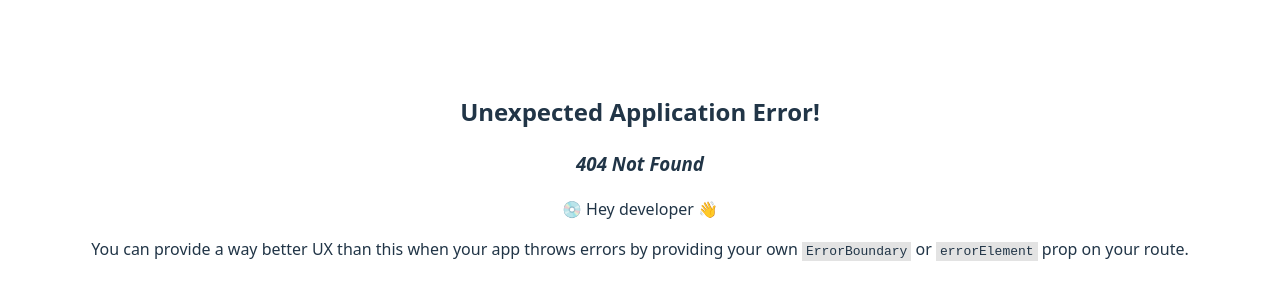
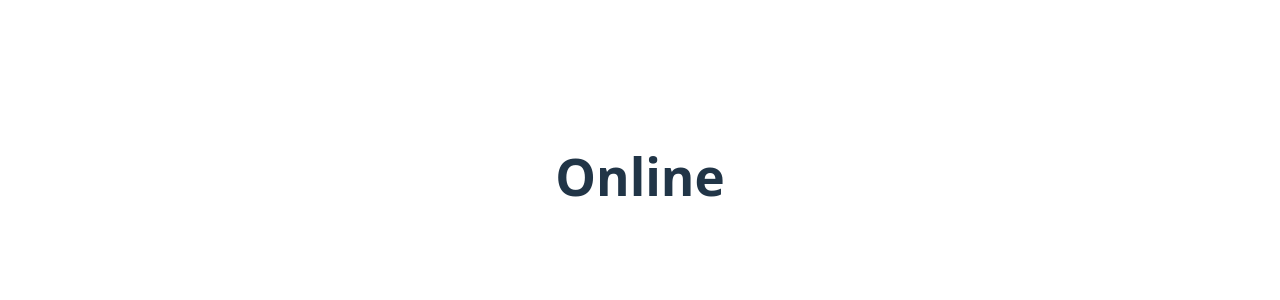
Before and after one commit to EFUB/efub5-react-hooks-study, a React (Vite) app: page /create-useNetwork in a window 1280 px wide. Before the commit this address had no page. Shown: the part 224-524 px from the top of the page. Built offline with nearby package versions, Linux system fonts and the light colour scheme.

Commit message:
feat: useNetwork 훅 추가

```diff
--- a/src/App.tsx
+++ b/src/App.tsx
@@ -30,6 +30,9 @@
         <li>
           <Link to='/create-useFadeIn'>useFadeIn</Link>
         </li>
+        <li>
+          <Link to='/create-useNetwork'>useNetwork</Link>
+        </li>
       </ol>
     </>
   );
--- /dev/null
+++ b/src/hooks/useNetwork.ts
@@ -0,0 +1,24 @@
+import { useEffect, useState } from 'react';
+
+export const useNetwork = (onChange?: (online: boolean) => void): boolean => {
+  const [status, setStatus] = useState<boolean>(navigator.onLine);
+
+  const handleChange = () => {
+    const isOnline = navigator.onLine;
+    if (typeof onChange === 'function') {
+      onChange(isOnline);
+    }
+    setStatus(isOnline);
+  };
+
+  useEffect(() => {
+    window.addEventListener('online', handleChange);
+    window.addEventListener('offline', handleChange);
+    return () => {
+      window.removeEventListener('online', handleChange);
+      window.removeEventListener('offline', handleChange);
+    };
+  }, []);
+
+  return status;
+};
--- /dev/null
+++ b/src/pages/02-useEffect/UseNetwork.tsx
@@ -0,0 +1,15 @@
+import { useNetwork } from '@/hooks/useNetwork';
+
+const UseNetwork = () => {
+  const handleNetworkChange = (online: boolean) => {
+    console.log(online ? 'We just went online' : 'We are offline');
+  };
+  const online = useNetwork(handleNetworkChange);
+  return (
+    <div>
+      <h1> {online ? 'Online' : 'Offline'}</h1>
+    </div>
+  );
+};
+
+export default UseNetwork;
--- a/src/router.tsx
+++ b/src/router.tsx
@@ -8,6 +8,7 @@
 import UsePreventLeave from './pages/02-useEffect/UsePreventLeave';
 import UseBeforeLeave from './pages/02-useEffect/UseBeforeLeave';
 import UseFadeIn from './pages/02-useEffect/UseFadeIn';
+import UseNetwork from './pages/02-useEffect/UseNetwork';
 
 const router = createBrowserRouter([
   { path: '/', element: <App /> },
@@ -19,6 +20,7 @@
   { path: '/create-usePreventLeave', element: <UsePreventLeave /> },
   { path: '/create-useBeforeLeave', element: <UseBeforeLeave /> },
   { path: '/create-useFadeIn', element: <UseFadeIn /> },
+  { path: '/create-useNetwork', element: <UseNetwork /> },
 ]);
 
 export default router;
```
